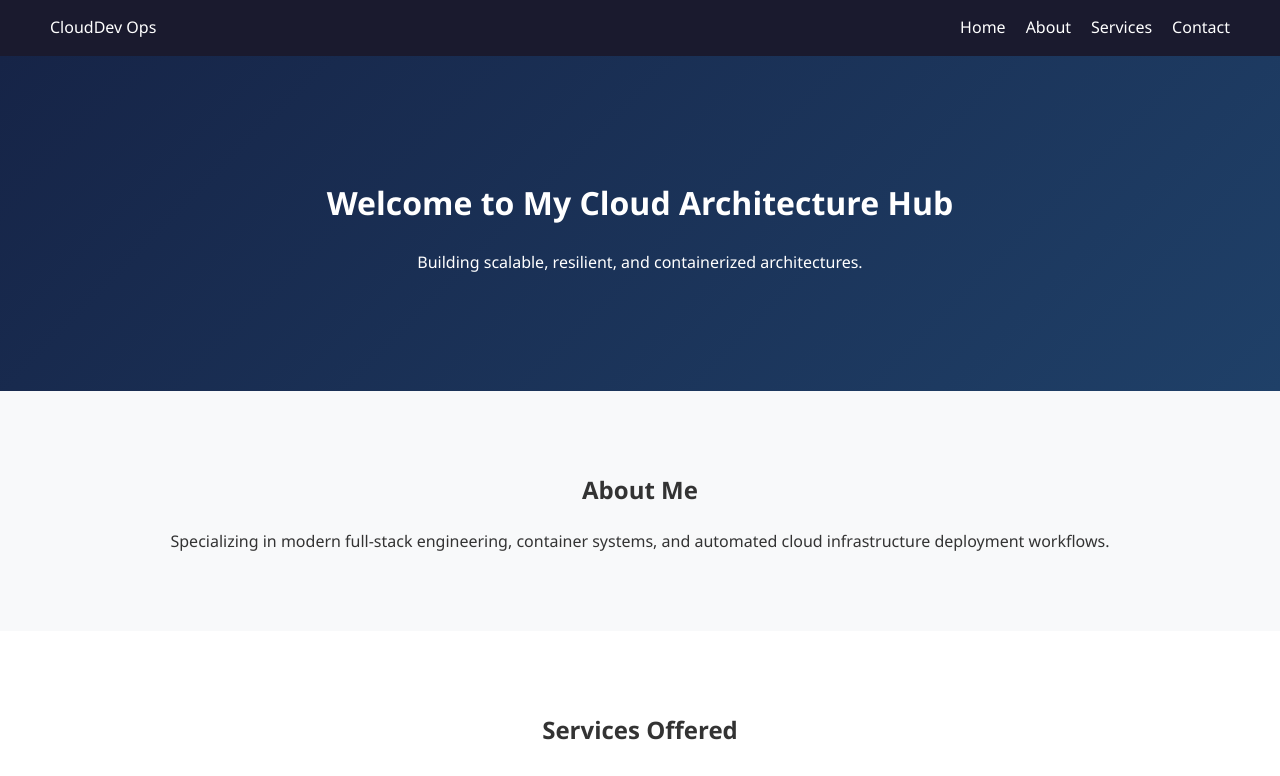
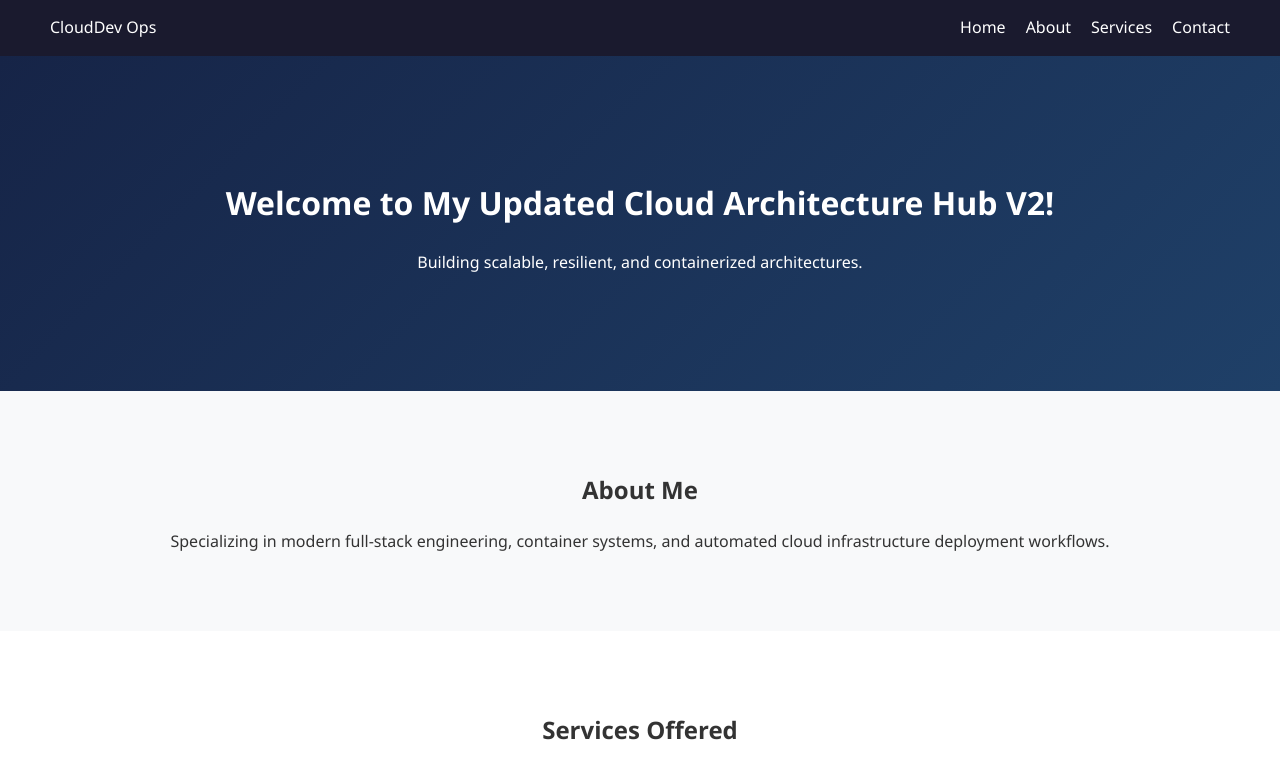
Before and after one commit to manikantapadala34-coder/task12-docker-vps, a plain HTML site: page index.html in a window 1280 px wide. Shown: the top 776 px of the page. Drawn offline with Linux system fonts and the light colour scheme.

Commit message:
Update index.html

```diff
--- a/index.html
+++ b/index.html
@@ -18,7 +18,7 @@
     </nav>
 
     <header id="home">
-        <h1>Welcome to My Cloud Architecture Hub</h1>
+        <h1>Welcome to My Updated Cloud Architecture Hub V2!</h1>
         <p>Building scalable, resilient, and containerized architectures.</p>
     </header>
 
```
